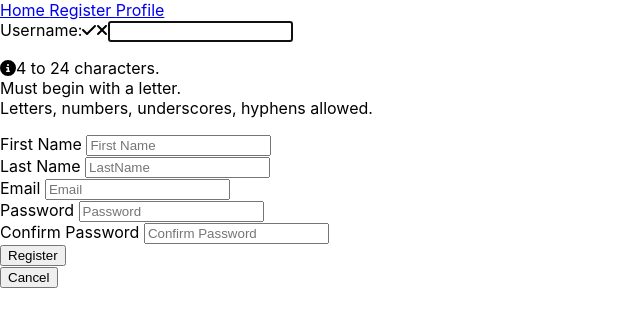
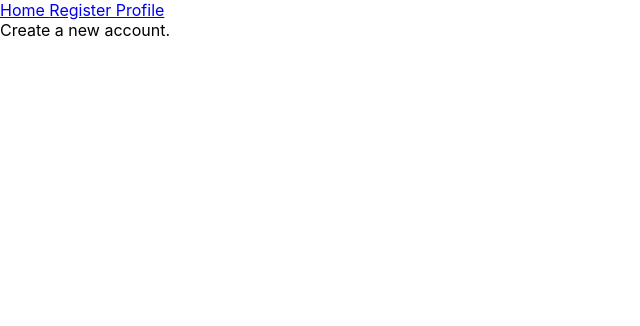
Before and after one commit to rkiang/react-video-appointment-app, a React (Create React App) app in the folder client/: page /register in a window 1280 px wide. Shown: the top 326 px of the page, without its empty margins (0-640 px from the left). Built offline with nearby package versions, Linux system fonts and the light colour scheme.

Commit message:
adding post function and will do regex after testing

```diff
--- a/client/src/Pages/Registeration.js
+++ b/client/src/Pages/Registeration.js
@@ -1,111 +1,42 @@
 import React, { useRef, useState, useEffect, Component } from 'react';
 import { useNavigate } from "react-router-dom";
-import { faCheck, faTimes, faInfoCircle } from '@fortawesome/free-solid-svg-icons';
-import { FontAwesomeIcon } from '@fortawesome/react-fontawesome';
+// import { faCheck, faTimes, faInfoCircle } from '@fortawesome/free-solid-svg-icons';
+// import { FontAwesomeIcon } from '@fortawesome/react-fontawesome';
 
-const UN_REGEX = /^[a-z0-9.]{1,64}@[a-z0-9.]{1,64}$/i; //email regex validation
-const PW_REGEX = /^(?=.*[a-z])(?=.*[A-Z])(?=.*[0-9])(?=.*[!@#$%]).{8-24}$/;
+// const UN_REGEX = /^[a-z0-9.]{1,64}@[a-z0-9.]{1,64}$/i; //email regex validation
+// const PW_REGEX = /^(?=.*[a-z])(?=.*[A-Z])(?=.*[0-9])(?=.*[!@#$%]).{8-24}$/;
 function Registration() {
-    const userRef = useRef();
-    const errRef = useRef();
+    // const userRef = useRef();
+    // const errRef = useRef();
 
-    const [user, setUser] = useState('');
-    const [validName, setValidName] = useState(false);
-    const [userFocus, setUserFocus] = useState(false);
+    // const [user, setUser] = useState('');
+    // const [validName, setValidName] = useState(false);
+    // const [userFocus, setUserFocus] = useState(false);
 
-    const [pwd, setPwd] = useState('');
-    const [validPwd, setValidPwd] = useState(false);
-    const [pwdFocus, setPwdFocus] = useState(false);
+    // const [pwd, setPwd] = useState('');
+    // const [validPwd, setValidPwd] = useState(false);
+    // const [pwdFocus, setPwdFocus] = useState(false);
 
-    const [matchPwd, setMatchPwd] = useState('');
-    const [validMatch, setValidMatch] = useState(false);
-    const [matchFocus, setMatchFocus] = useState(false);
+    // const [matchPwd, setMatchPwd] = useState('');
+    // const [validMatch, setValidMatch] = useState(false);
+    // const [matchFocus, setMatchFocus] = useState(false);
 
-    const [errMsg, setErrMsg] = useState('');
-    const [success, setSuccess] = useState(false);
+    // const [errMsg, setErrMsg] = useState('');
+    // const [success, setSuccess] = useState(false);
 
-    useEffect(() => {
-        userRef.current.focus();
-    }, [])
+    // useEffect(() => {
+    //     userRef.current.focus();
+    // }, [])
 
-    useEffect(() => {
-        setValidName(UN_REGEX.test(user));
-    }, [user])
+    // useEffect(() => {
+    //     setValidName(UN_REGEX.test(user));
+    // }, [user])
 
 
 
-    const navigate = useNavigate();
+    // const navigate = useNavigate();
     return (
-        <>
-            {success ? (
-                <section>
-                    <h1>Success!</h1>
-                    <p>
-                        <a href="#">Sign In</a>
-                    </p>
-                </section>
-            ) : (
-                <section>
-                    <div className="form">
-                        <div className="form-body">
-                            <div className="username">
-                                <label htmlFor="username">
-                                    Username:
-                                    <FontAwesomeIcon icon={faCheck} className={validName ? "valid" : "hide"} />
-                                    <FontAwesomeIcon icon={faTimes} className={validName || !user ? "hide" : "invalid"} />
-                                </label>
-                                <input
-                                    type="text"
-                                    id="username"
-                                    ref={userRef}
-                                    autoComplete="off"
-                                    onChange={(e) => setUser(e.target.value)}
-                                    value={user}
-                                    required
-                                    aria-invalid={validName ? "false" : "true"}
-                                    aria-describedby="uidnote"
-                                    onFocus={() => setUserFocus(true)}
-                                    onBlur={() => setUserFocus(false)}
-                                />
-                                <p id="uidnote" className={userFocus && user && !validName ? "instructions" : "offscreen"}>
-                                    <FontAwesomeIcon icon={faInfoCircle} />
-                                    4 to 24 characters.<br />
-                                    Must begin with a letter.<br />
-                                    Letters, numbers, underscores, hyphens allowed.
-                                </p>
-                            </div>
-                            <div className="firstname">
-                                <label className="form__label" for="fName">First Name </label>
-                                <input className="form__input" type="text" id="fName" placeholder="First Name" />
-                            </div>
-                            <div className="lastname">
-                                <label className="form__label" for="lName">Last Name </label>
-                                <input type="text" name="" id="lName" className="form__input" placeholder="LastName" />
-                            </div>
-                            <div className="email">
-                                <label className="form__label" for="email">Email </label>
-                                <input type="email" id="email" className="form__input" placeholder="Email" />
-                            </div>
-                            <div className="password">
-                                <label className="form__label" for="password">Password </label>
-                                <input className="form__input" type="password" id="password" placeholder="Password" />
-                            </div>
-                            <div className="confirm-password">
-                                <label className="form__label" for="confirmPassword">Confirm Password </label>
-                                <input className="form__input" type="password" id="confirmPassword" placeholder="Confirm Password" />
-                            </div>
-                        </div>
-                        <div class="footer">
-                            <button type="submit" class="btn">Register</button>
-                        </div>
-                        <button
-                            onClick={() => {
-                                navigate("/")
-                            }}>Cancel</button>
-                    </div>
-                </section>
-            )}
-        </>
+        <div>Create a new account.</div>
     )
 }
 export default Registration;
```
